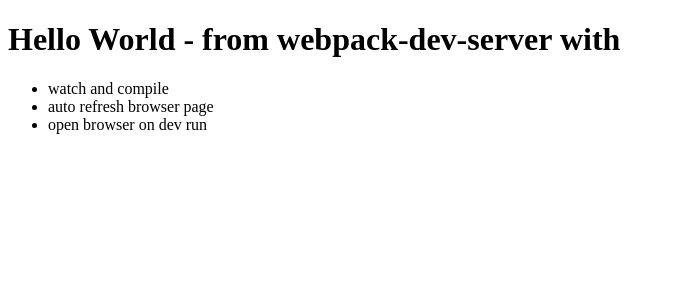
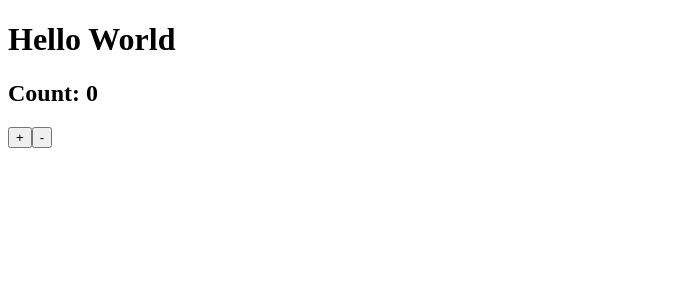
Before and after one commit to nasimhuq/react-boilerplate, a React app: page / in a window 1280 px wide. Shown: the top 300 px of the page, without its empty margins (0-675 px from the left). Built offline with nearby package versions, Linux system fonts and the light colour scheme.

Commit message:
Support proposed JavaScript features with Babel Plugins

```diff
--- a/package.json
+++ b/package.json
@@ -22,6 +22,7 @@
   "devDependencies": {
     "@babel/cli": "^7.2.3",
     "@babel/core": "^7.2.2",
+    "@babel/plugin-proposal-class-properties": "^7.2.3",
     "@babel/preset-env": "^7.2.3",
     "@babel/preset-react": "^7.0.0",
     "babel-loader": "^8.0.4",
--- a/src/App.js
+++ b/src/App.js
@@ -1,16 +1,19 @@
 import React from 'react'
 
 class App extends React.Component {
+  state = {
+    count: 0
+  }
+
   render() {
-    debugger
+
     return (
       <div>
-        <h1>Hello World - from webpack-dev-server with</h1>
-        <ul>
-          <li> watch and compile </li>
-          <li> auto refresh browser page</li>
-          <li> open browser on dev run </li>
-        </ul>
+        <h1>Hello World</h1>
+        <h2>Count: {this.state.count}</h2>
+        <button onClick={() => this.setState(state => ({ count: state.count + 1}))}>+</button>
+        <button onClick={() => this.setState(state => ({ count: state.count - 1}))}>-</button>
+
       </div>
     )
   }
--- a/webpack.config.base.js
+++ b/webpack.config.base.js
@@ -15,7 +15,8 @@
         loader: 'babel-loader',
         exclude: /node_modules/,
         options: {
-          presets: ['@babel/preset-env', '@babel/preset-react']
+          presets: ['@babel/preset-env', '@babel/preset-react'],
+          plugins: ['@babel/plugin-proposal-class-properties']
         }
       }
     ]
```
Also changed, not shown: 1 other file (tests, documents, lock files or other folders).
